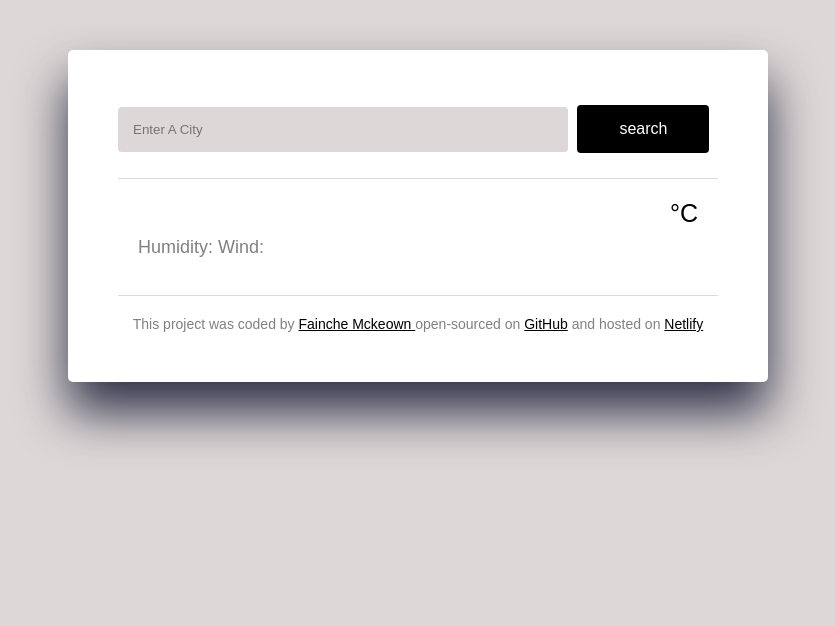
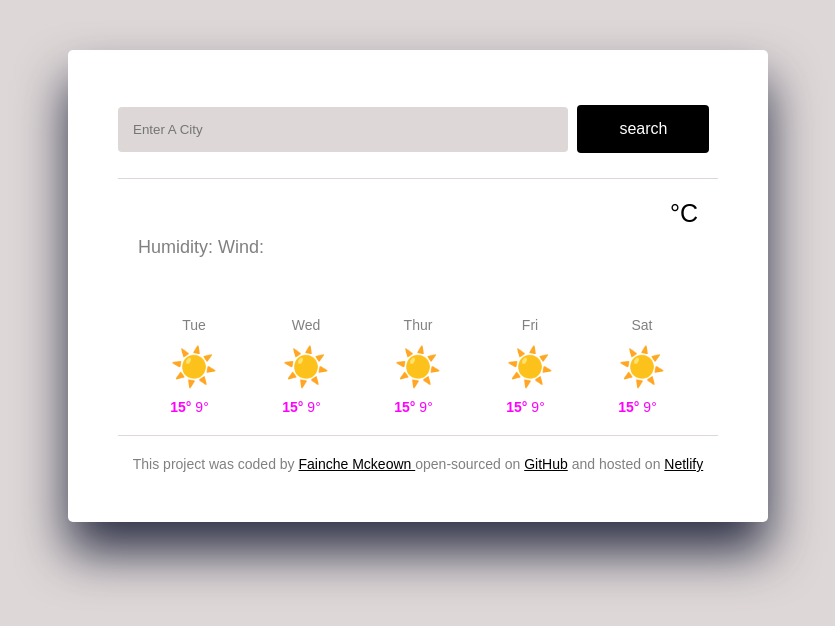
Before and after one commit to faicat99/weather2, a plain HTML site: page index.html in a window 1280 px wide. Shown: the whole page, without its empty margins (222-1057 px from the left). Drawn offline with nearby package versions, Linux system fonts and the light colour scheme; no server answers.

Commit message:
file update for forecast upload

```diff
--- a/index.html
+++ b/index.html
@@ -33,12 +33,43 @@
     </p>
     </div>
     <div class="weather-app-temperature-container">
-      <div id="icon">
-
-        </div>
+      <div id="icon"></div>
       <div class="weather-app-temperature" id="temperature"></div>
       <civ class="weather-app-unit">°C</div>
   </div>
+  <div class="weather-forecast">
+    <div class="weather-forecast-day">
+    <div class="weather-forecast-date">Tue</div>
+    <div class="weather-forecast-icon"> ☀️ </div>
+    <div class="weather-forecast-temperatures"><strong>15°</strong> 9°</div>
+    </div>
+
+      <div class="weather-forecast-day">
+      <div class="weather-forecast-date">Wed</div>
+      <div class="weather-forecast-icon"> ☀️ </div>
+      <div class="weather-forecast-temperatures"><strong>15°</strong> 9°</div>
+      </div>
+
+        <div class="weather-forecast-day">
+        <div class="weather-forecast-date">Thur</div>
+        <div class="weather-forecast-icon"> ☀️ </div>
+        <div class="weather-forecast-temperatures"><strong>15°</strong> 9°</div>
+        </div>
+
+          <div class="weather-forecast-day">
+          <div class="weather-forecast-date">Fri</div>
+          <div class="weather-forecast-icon"> ☀️ </div>
+          <div class="weather-forecast-temperatures"><strong>15°</strong> 9°</div>
+          </div>
+
+            <div class="weather-forecast-day">
+            <div class="weather-forecast-date">Sat</div>
+            <div class="weather-forecast-icon"> ☀️ </div>
+            <div class="weather-forecast-temperatures"><strong>15°</strong> 9°</div>
+            </div>
+          </div>
+
+
   </main>
 
   <footer>This project was coded by
@@ -47,6 +78,7 @@
   </footer>
   </div>
 </div>
+
 <script src="index.js"></script>
 </body>
 </html>
--- a/styles.css
+++ b/styles.css
@@ -80,13 +80,37 @@ main {
 .weather-app-icon {
     width: 88px;
     height: 88px;
-
 }
 
 .weather-app-unit {
     font-size: 25px;
 }
 
+.weather-forecast {
+    display: flex;
+    justify-content: space-around;
+    margin-top: 30px;
+  }
+
+.weather-forecast-date {
+    font-size: 14px;
+    text-align: center;
+    line-height: 20px;
+    color: grey;
+    margin-bottom: 10px;
+    margin-top: 10px;
+}
+
+.weather-forecast-icon {
+    font-size: 38px;
+    margin-bottom: 10px;
+
+}
+
+.weather-forecast-temperatures {
+    font-size: 14px;
+    color: magenta;
+}
 
 
 
```
